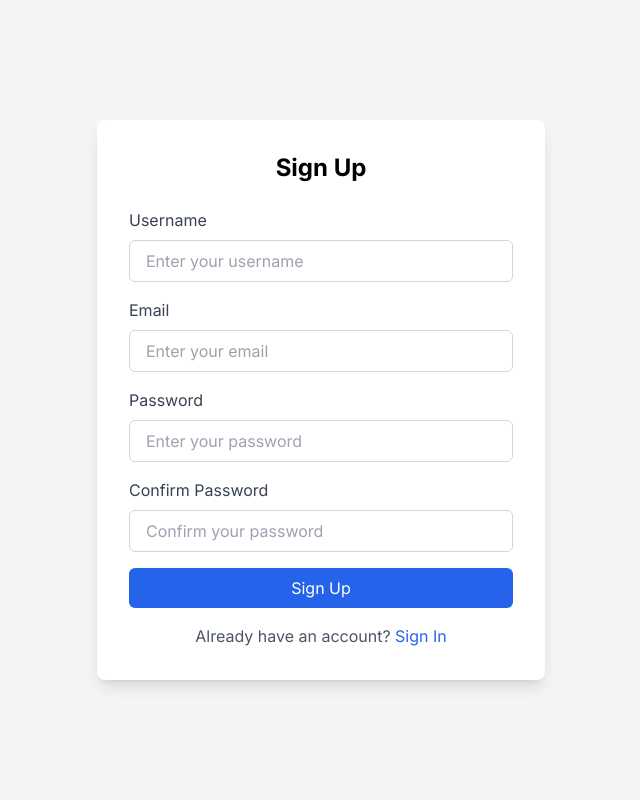
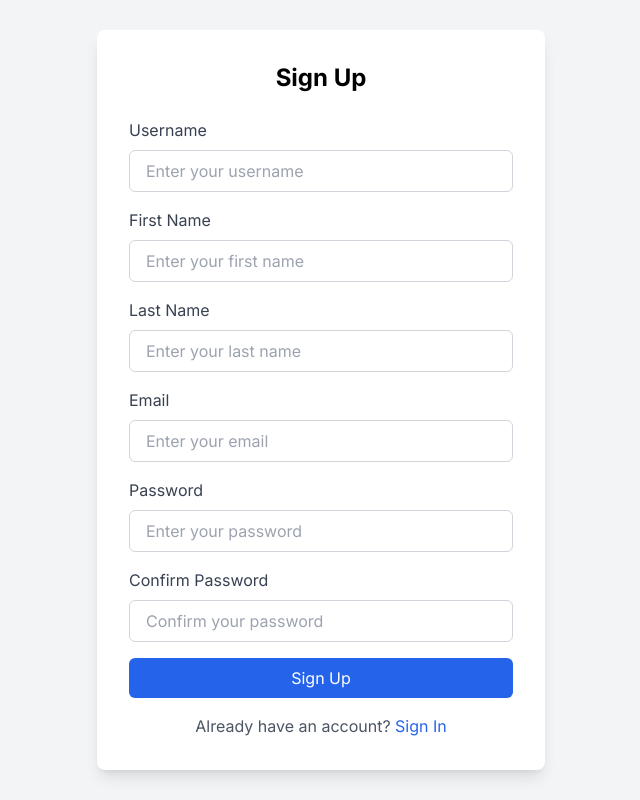
Before and after one commit to Davin-01/studyplannerclient, a React (Vite) app: page /auth/signup in a window 1280 px wide. Shown: the whole page, without its empty margins (319-959 px from the left). Built offline with nearby package versions, Linux system fonts and the light colour scheme.

Commit message:
add some fields to the signup page and change the home page a bit

```diff
--- a/src/auth/SignUp.tsx
+++ b/src/auth/SignUp.tsx
@@ -27,6 +27,30 @@
               name="username"
               className="w-full px-4 py-2 border border-gray-300 rounded-md focus:outline-none focus:ring-2 focus:ring-blue-500"
               placeholder="Enter your username"
+              required
+            />
+          </div>
+
+          <div>
+            <label className="block text-gray-700 mb-2" htmlFor="firstname">First Name</label>
+            <input
+              type="text"
+              id="firstname"
+              name="firstname"
+              className="w-full px-4 py-2 border border-gray-300 rounded-md focus:outline-none focus:ring-2 focus:ring-blue-500"
+              placeholder="Enter your first name"
+              required
+            />
+          </div>
+
+          <div>
+            <label className="block text-gray-700 mb-2" htmlFor="Lastname">Last Name</label>
+            <input
+              type="text"
+              id="lastname"
+              name="Lastname"
+              className="w-full px-4 py-2 border border-gray-300 rounded-md focus:outline-none focus:ring-2 focus:ring-blue-500"
+              placeholder="Enter your last name"
               required
             />
           </div>
--- a/src/main/Home.tsx
+++ b/src/main/Home.tsx
@@ -17,7 +17,7 @@
             Your personal study companion for planning and managing your courses efficiently.
           </p>
           <Link
-            to="/signup"
+            to="/planner"
             className="bg-white text-blue-500 py-2 px-6 rounded shadow-lg hover:bg-gray-100 transition duration-200"
           >
             Get Started
```
